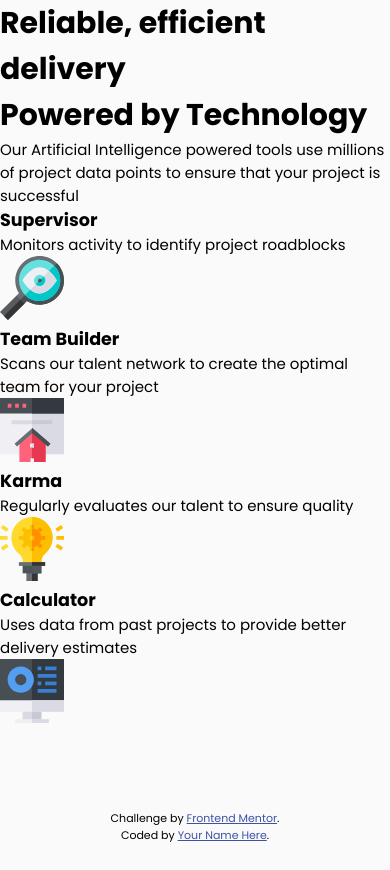
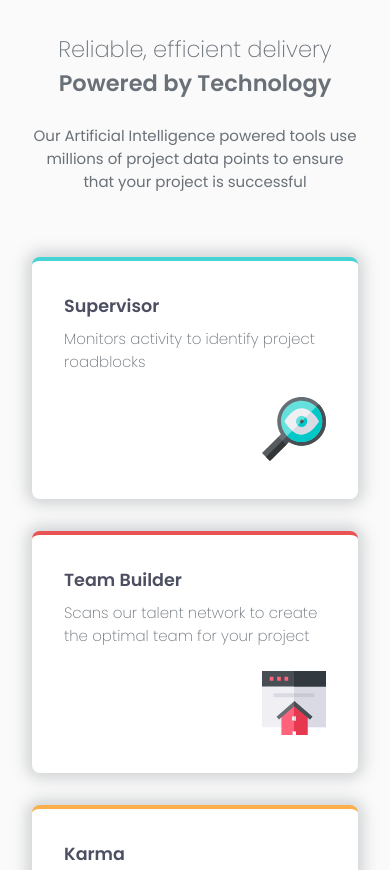
Before and after one commit to Star-Mdakane/Four-Card-Feature-Section, a plain HTML site: page index.html in a window 390 px wide. Shown: the top 870 px of the page. Before the commit the page ends 844 px from the top, so only its background shows below. Drawn offline with Linux system fonts and the light colour scheme; a web font is replaced by a local one.

Commit message:
mobile first

```diff
--- a/index.html
+++ b/index.html
@@ -12,21 +12,16 @@
   <title>Frontend Mentor | Four card feature section</title>
   <link rel="stylesheet" href="style.css">
 
-  <!-- Feel free to remove these styles or customise in your own stylesheet 👍 -->
-  <style>
-    .attribution { font-size: 11px; text-align: center; }
-    .attribution a { color: hsl(228, 45%, 44%); }
-  </style>
 </head>
 <body>
   <div class="container">
     <header>
-      <h1>
+      <h2>
         Reliable, efficient delivery
-      </h1>
-      <h1>
+      </h2>
+      <h2>
         Powered by Technology
-      </h1>
+      </h2>
       <p>
         Our Artificial Intelligence powered tools use millions of project data points
         to ensure that your project is successful
@@ -86,19 +81,10 @@
     </section>
   </div>
 
-
-
-
-
-
-
-
-
-
   <footer>
     <p class="attribution">
       Challenge by <a href="https://www.frontendmentor.io?ref=challenge" target="_blank">Frontend Mentor</a>.
-      Coded by <a href="#">Your Name Here</a>.
+      Coded by <a href="#">Star Mdakane</a>.
     </p>
   </footer>
 </body>
--- a/style.css
+++ b/style.css
@@ -2,11 +2,11 @@
     --mn-box-bg-color:hsl(0, 0%, 100%);
     --mn-bg-color:hsl(0, 0%, 98%);
     --mn-h-color:hsl(234, 12%, 34%);
-    --mn-txt-color:hsl(212, 6%, 44%);
+    --mn-txt-color:hsl(210, 6%, 44%);
     --box-1-color:hsl(180, 62%, 55%);
     --box-2-color:hsl(0, 78%, 62%);
     --box-3-color:hsl(34, 97%, 64%);
-    --box-4color:hsl(212, 86%, 64%);
+    --box-4-color:hsl(212, 86%, 64%);
     --Poppins:'Poppins',sans-serif;
 }
 
@@ -20,15 +20,92 @@
 
 body {
     font-family: var(--Poppins);
-    font-size: 0.938rem;background-color: var(--mn-bg-color);
-    width: minmax(23.45rem, 90rem);
+    font-size: 0.938rem;
+    position: relative;
+    background-color: var(--mn-bg-color);
+    color: var(--mn-txt-color);
+    padding: 1rem;
+}
+
+.container {
     margin-inline: auto;
+    padding: 1rem;
+    max-width: 90rem;
+    display: grid;
+    gap: 4rem;
+    grid-template-columns: 1fr;
+    margin-bottom: 1rem;
+}
 
+header {
+    text-align: center;
 }
+
+header > h2:nth-of-type(1) {
+    font-weight: 200;
+}
+header > h2:nth-of-type(2) {
+    font-weight: 600;
+    margin-bottom: 1.5rem;
+}
+
+.wrapper {
+    display: flex;
+    flex-direction: column;
+    gap: 2rem;
+}
+
+.mid {
+    display: flex;
+    flex-direction: column;
+    gap: 2rem;
+}
+
+.box {
+    background-color: var(--mn-box-bg-color);
+    padding: 2rem;
+    display: flex;
+    flex-direction: column;
+    border-radius: 0.5rem;
+    gap: 0.5rem;
+    box-shadow: 0 0 15px 5px rgba(105, 112, 119, 0.3);
+}
+
+.box h3 {
+    font-weight: 600;
+    color: var(--mn-h-color);
+}
+
+.box p {
+    font-weight: 200;
+    font-size: 0.938rem;
+    margin-bottom: 1rem;
+}
+
+.img {
+    text-align: end;
+}
+
+.cyan {
+    border-top: 0.25rem solid var(--box-1-color) ;
+}
+.red {
+    border-top: 0.25rem solid var(--box-2-color) ;
+}
+.orange {
+    border-top: 0.25rem solid var(--box-3-color) ;
+}
+.blue {
+    border-top: 0.25rem solid var(--box-4-color) ;
+}
+
 
 .attribution {
     position: absolute;
     bottom: 0;
     left: 50%;
     transform: translateX(-50%);
+    font-size: 11px;
+    text-align: center;
+    color: hsl(228, 45%, 44%);
 }
```
Also changed, not shown: images/@375px width.PNG (added), images/Mobile.PNG (added), 2 other files.
